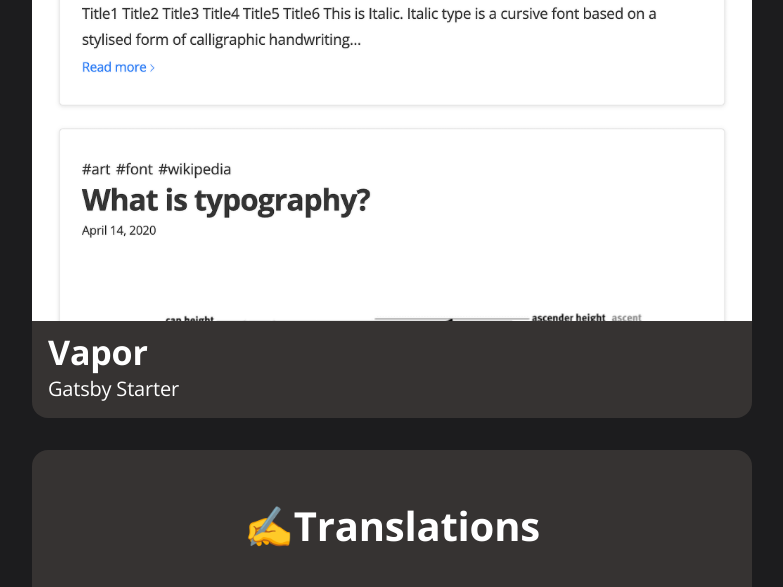
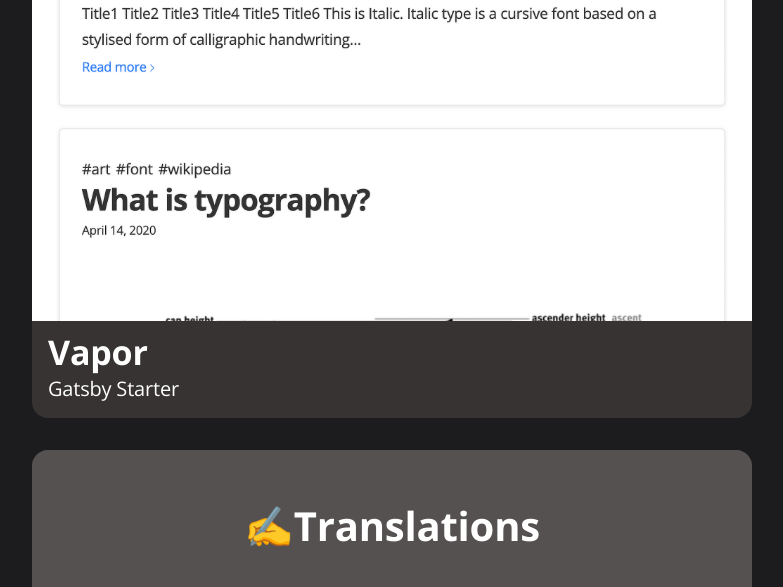
Before and after one commit to weensy/weensy.co, a Gatsby site: page /works in a window 1280 px wide. Shown: the part 772-1359 px from the top of the page, without its empty margins (248-1031 px from the left). Built offline with nearby package versions, Linux system fonts and the light colour scheme; Gatsby itself is replaced by a stand-in of ours.

Commit message:
Update works

```diff
--- a/src/pages/works.js
+++ b/src/pages/works.js
@@ -34,15 +34,17 @@ const Index = ({ data }) => {
             </Link>
           </article>
           <article className="works-translations">
-            <h1>✍️Translations</h1>
+            <h1><span role="img" aria-label="writing hand">✍️</span>Translations</h1>
+            <a href="https://maccy.app/" target="_blank" rel="noopener noreferrer">
               <section>
                 <img src="https://maccy.app/img/maccy/Logo.png" alt="logo"/>
                 <div>
                   <h3>Maccy</h3>
                   <h6>Clipboard manager for macOS</h6>
-                <h5>Translate to Ja🇯🇵 {'&'} Ko🇰🇷</h5>
+                  <h5>Translate to Ja<span role="img" aria-label="flag of japan">🇯🇵</span> {'&'} Ko<span role="img" aria-label="flag of south korea">🇰🇷</span></h5>
                 </div>
               </section>
+            </a>
           </article>
           {/* <article>
             <Img fluid={data.gatsbyLam.childImageSharp.fluid}/>
--- a/src/styles/style.css
+++ b/src/styles/style.css
@@ -393,6 +393,7 @@ article .tag-container a {
 }
 .works-translations section {
     display: flex;
+    padding-top: 1em;
 }
 .works-translations img {
     width: 5em;
@@ -400,8 +401,11 @@ article .tag-container a {
 }
 .works-translations h1 {
     margin: 0em;
-    padding: 3rem 1rem 2rem 1rem;
+    padding: 3rem 1rem 3rem 1rem;
     text-align: center;
+    background: var(--color-id-2);
+    border-top-left-radius: 1rem;
+    border-top-right-radius: 1rem;
 }
 .works-translations h3 {
     display: inline-block;
```
Lines whose indentation alone changed are shown as unchanged.
